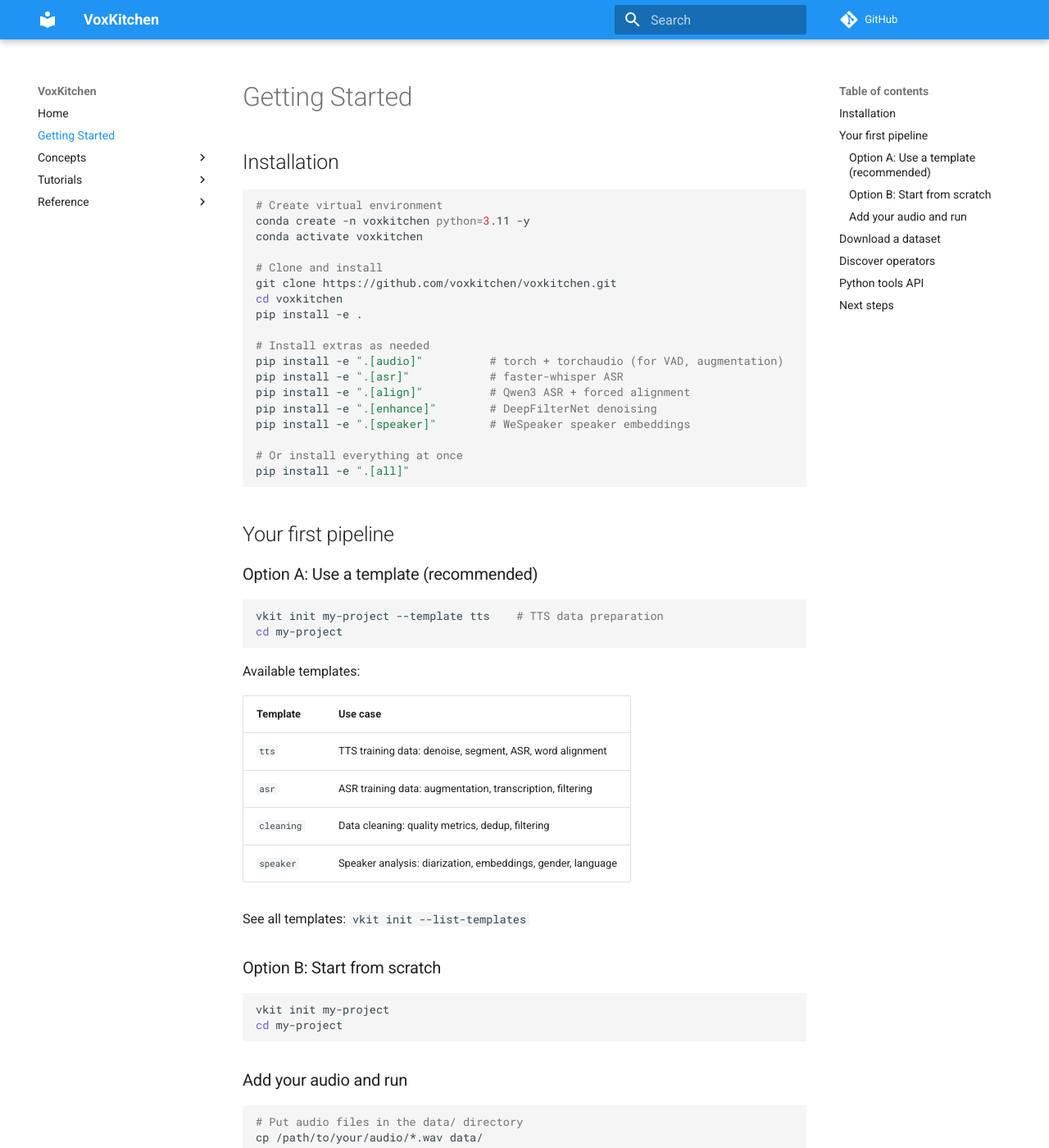
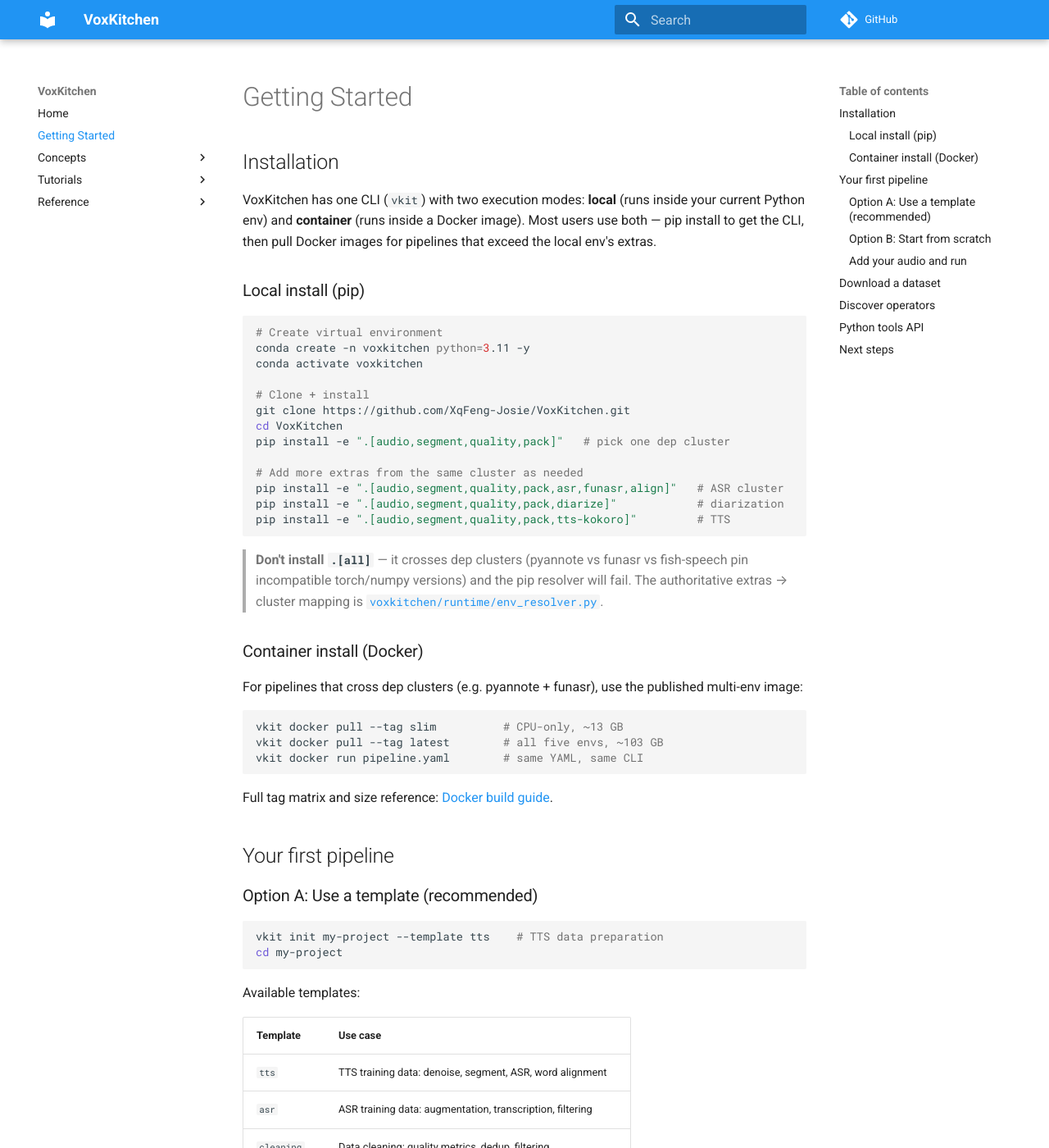
Before and after one commit to XqFeng-Josie/VoxKitchen, an MkDocs documentation site: the page built from docs/getting-started.md, in a window 1280 px wide and 1400 px high. Shown: the whole window at 82% size. Built offline with MkDocs 1.6.1 and Material for MkDocs 9.7.7, drawn with Linux system fonts in a browser that asks for light colours; comment, search, counter and statistics services are not loaded.

Commit message:
docs: fix install path, add synthesize(), fix dead link
Three independent doc bugs surfaced during the pre-release review.

- `getting-started.md` L11 cloned the non-existent
  `github.com/voxkitchen/voxkitchen`, and L23 told users to
  `pip install -e ".[all]"` — which the README explicitly warns
  against because it crosses dep clusters and fails at the pip
  resolver. Rewrite the Installation section to match README's
  "one CLI, two execution modes" framing: pip for the local cluster,
  Docker for cross-cluster pipelines. Fix the clone URL and add an
  explicit admonition against `.[all]`.
- `tools-api.md` was missing `synthesize()` — the TTS entry point
  shown in both README and getting-started. Add the import line
  plus a dedicated section with examples for each engine
  (kokoro / chattts / cosyvoice / fish_speech) and a flag table
  mapping engine → extras group and device.
- `recipes.md` L77 linked `../contributing.md`, which doesn't
  exist — CONTRIBUTING.md lives at the repo root, not under docs/.
  Point at the canonical GitHub URL with the right anchor.

Co-Authored-By: Claude Opus 4.7 (1M context) <noreply@anthropic.com>

````diff
--- a/docs/getting-started.md
+++ b/docs/getting-started.md
@@ -1,27 +1,48 @@
 # Getting Started
 
 ## Installation
+
+VoxKitchen has one CLI (`vkit`) with two execution modes: **local** (runs
+inside your current Python env) and **container** (runs inside a Docker
+image). Most users use both — pip install to get the CLI, then pull
+Docker images for pipelines that exceed the local env's extras.
+
+### Local install (pip)
 
 ```bash
 # Create virtual environment
 conda create -n voxkitchen python=3.11 -y
 conda activate voxkitchen
 
-# Clone and install
-git clone https://github.com/voxkitchen/voxkitchen.git
-cd voxkitchen
-pip install -e .
+# Clone + install
+git clone https://github.com/XqFeng-Josie/VoxKitchen.git
+cd VoxKitchen
+pip install -e ".[audio,segment,quality,pack]"   # pick one dep cluster
 
-# Install extras as needed
-pip install -e ".[audio]"          # torch + torchaudio (for VAD, augmentation)
-pip install -e ".[asr]"            # faster-whisper ASR
-pip install -e ".[align]"          # Qwen3 ASR + forced alignment
-pip install -e ".[enhance]"        # DeepFilterNet denoising
-pip install -e ".[speaker]"        # WeSpeaker speaker embeddings
+# Add more extras from the same cluster as needed
+pip install -e ".[audio,segment,quality,pack,asr,funasr,align]"   # ASR cluster
+pip install -e ".[audio,segment,quality,pack,diarize]"            # diarization
+pip install -e ".[audio,segment,quality,pack,tts-kokoro]"         # TTS
+```
 
-# Or install everything at once
-pip install -e ".[all]"
+> **Don't install `.[all]`** — it crosses dep clusters (pyannote vs
+> funasr vs fish-speech pin incompatible torch/numpy versions) and
+> the pip resolver will fail. The authoritative extras → cluster
+> mapping is
+> [`voxkitchen/runtime/env_resolver.py`](https://github.com/XqFeng-Josie/VoxKitchen/blob/main/voxkitchen/runtime/env_resolver.py).
+
+### Container install (Docker)
+
+For pipelines that cross dep clusters (e.g. pyannote + funasr), use
+the published multi-env image:
+
+```bash
+vkit docker pull --tag slim          # CPU-only, ~13 GB
+vkit docker pull --tag latest        # all five envs, ~103 GB
+vkit docker run pipeline.yaml        # same YAML, same CLI
 ```
+
+Full tag matrix and size reference: [Docker build guide](docker-build.md).
 
 ## Your first pipeline
 
````
Also changed, not shown: docs/reference/recipes.md (+1 -1 lines), docs/reference/tools-api.md (+28 -0 lines).
